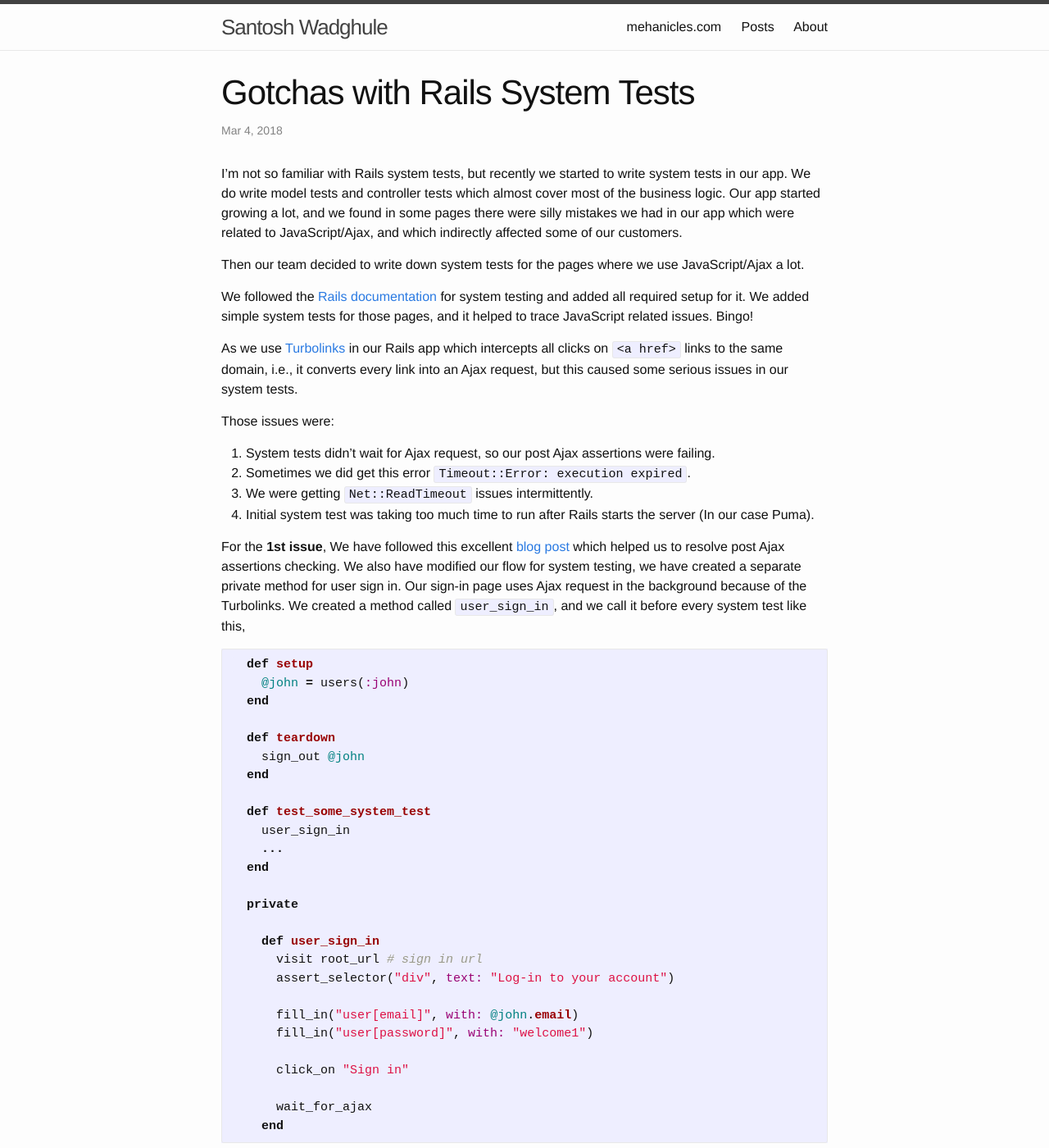
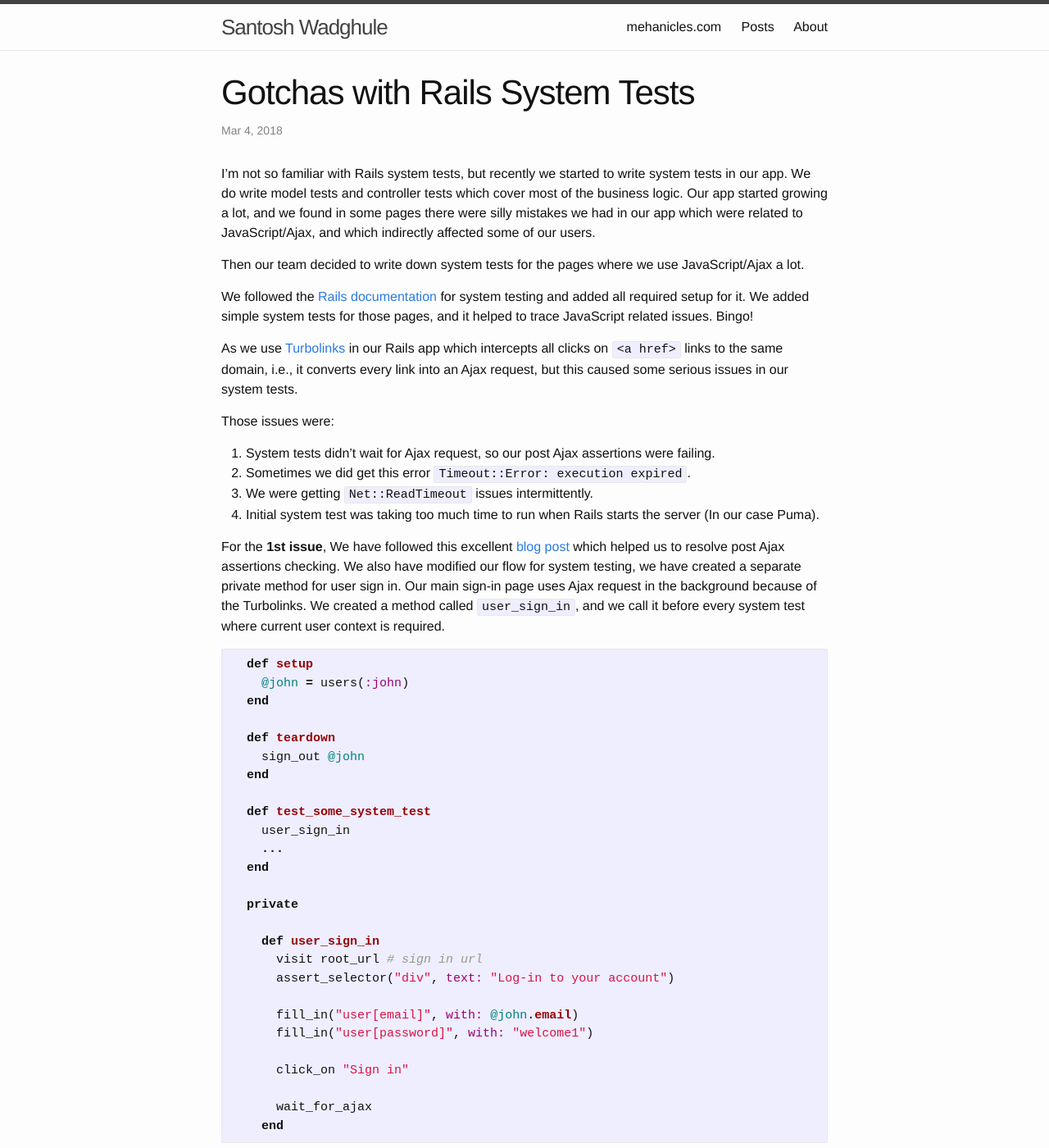
Before and after one commit to mechanicles/mechanicles.github.io, a Jekyll site: the page built from _posts/2018-03-04-faster-system-tests.md, in a window 1280 px wide and 1400 px high. Shown: the whole window at 82% size. Built offline with Jekyll 4.4.1, drawn with Linux system fonts in a browser that asks for light colours; comment, search, counter and statistics services are not loaded; some of the changed text lies outside the part shown.

Commit message:
Wordsmithing

````diff
--- a/_config.yml
+++ b/_config.yml
@@ -9,7 +9,7 @@
 title: Santosh Wadghule
 email: santosh.wadghule@gmail.com
 description: > # this means to ignore newlines until "baseurl:"
-  A freelancer based out of Pune. He has over almost eight years of professional
+  A freelancer based out of Pune. He has almost eight years of professional
   programming experience. Loves Ruby, Vim and open source world.
 baseurl: "" # the subpath of your site, e.g. /blog
 url: "http://blog.mechanicles.com/" # the base hostname & protocol for your site
--- a/_posts/2018-03-04-faster-system-tests.md
+++ b/_posts/2018-03-04-faster-system-tests.md
@@ -4,9 +4,9 @@ title:  "Gotchas with Rails System Tests"
 ---
 
 I’m not so familiar with Rails system tests, but recently we started to write system tests in our app. We do write model
-tests and controller tests which almost cover most of the business logic. Our app started growing a lot, and we found
+tests and controller tests which cover most of the business logic. Our app started growing a lot, and we found
 in some pages there were silly mistakes we had in our app which were related to JavaScript/Ajax, and which indirectly
-affected some of our customers.
+affected some of our users.
 
 Then our team decided to write down system tests for the pages where we use JavaScript/Ajax a lot.
 
@@ -24,12 +24,13 @@ Those issues were:
    failing.
 2. Sometimes we did get this error `Timeout::Error: execution expired`.
 3. We were getting `Net::ReadTimeout` issues intermittently.
-4. Initial system test was taking too much time to run after Rails starts the server (In our case Puma).
+4. Initial system test was taking too much time to run when Rails starts the server (In our case Puma).
 
 For the **1st issue**, We have followed this excellent [blog post](https://robots.thoughtbot.com/automatically-wait-for-ajax-with-capybara)
 which helped us to resolve post Ajax assertions checking. We also have modified our flow for system testing, we have created
-a separate private method for user sign in. Our sign-in page uses Ajax request in the background because of the
-Turbolinks. We created a method called `user_sign_in`, and we call it before every system test like this,
+a separate private method for user sign in. Our main sign-in page uses Ajax request in the background because of the
+Turbolinks. We created a method called `user_sign_in`, and we call it before every system test where current user context is
+required.
 
 ```ruby
   def setup
````
Also changed, not shown: other parts of _posts/2018-03-04-faster-system-tests.md (+8 -4 lines).
